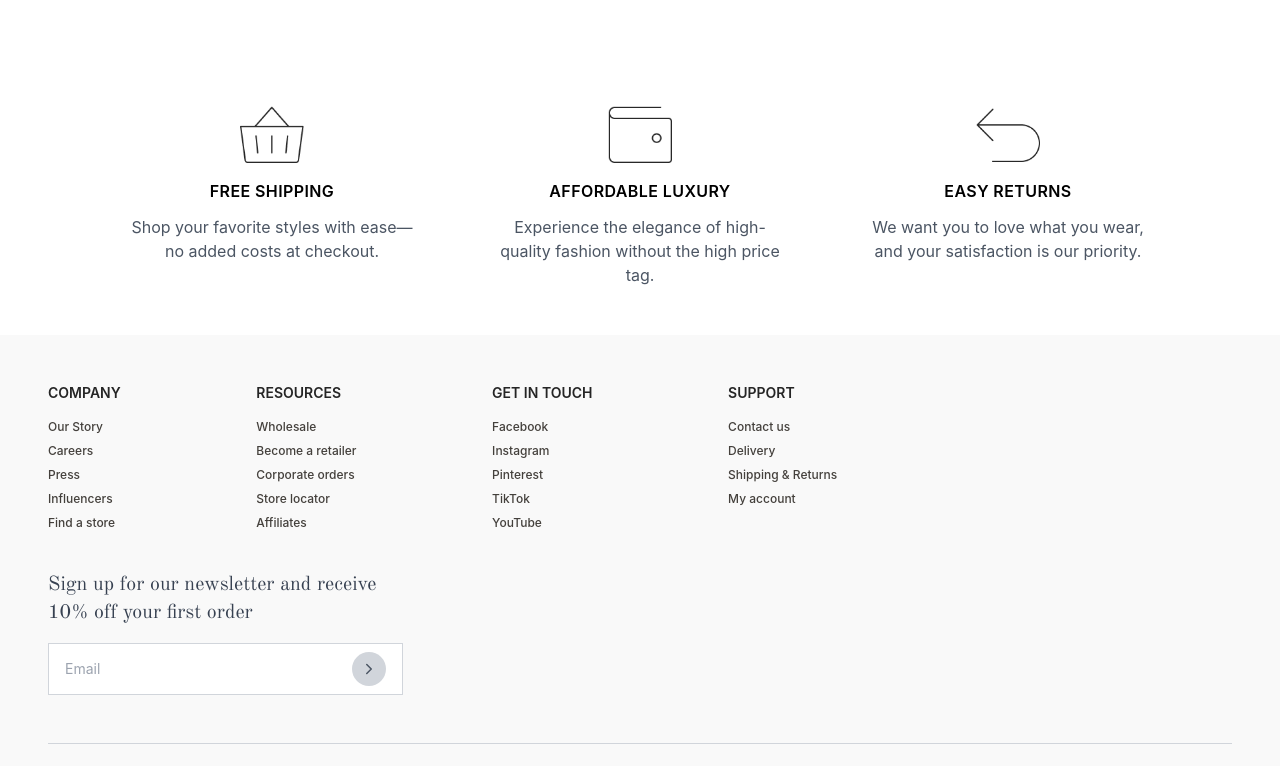
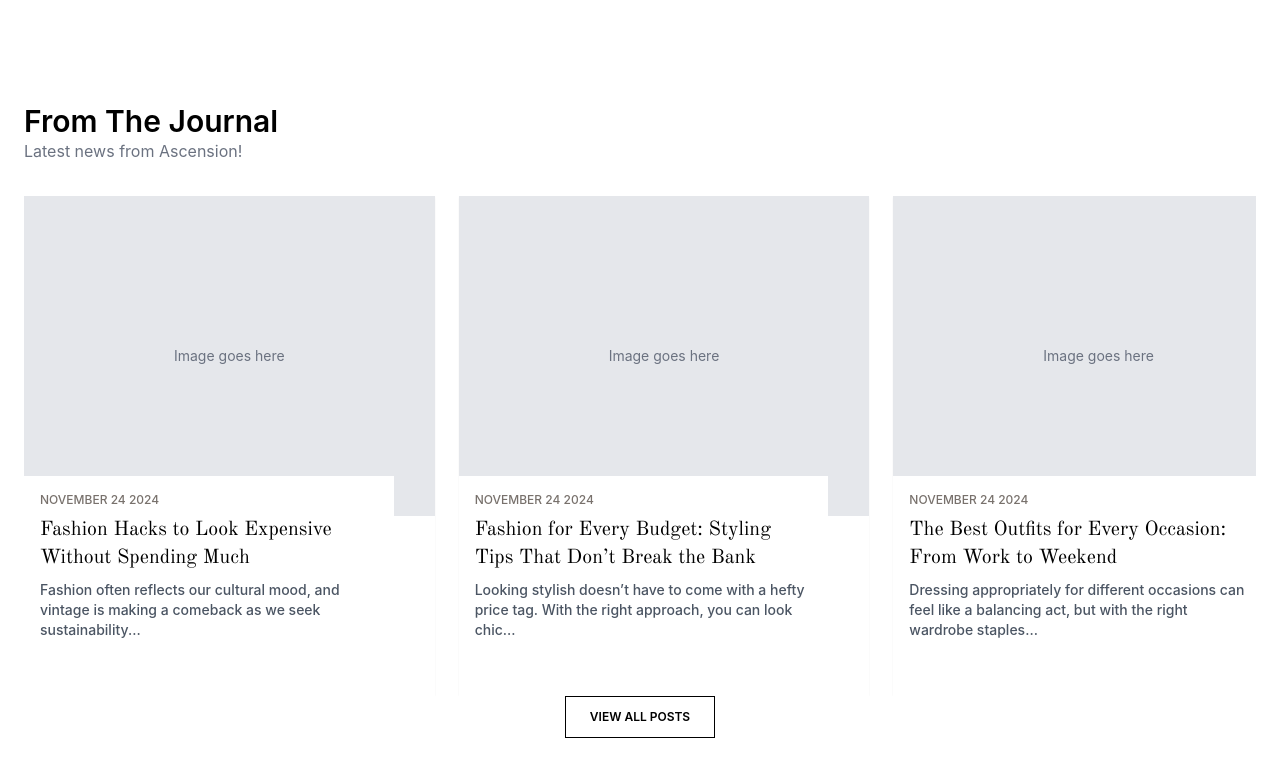
Before and after one commit to Strive-Gaming-Hub/e-commerce-frontend, a Next.js app: page / in a window 1280 px wide. Shown: the part 4185-4951 px from the top of the page. Built offline with nearby package versions, Linux system fonts and the light colour scheme.

Commit message:
created blogs section

```diff
--- a/src/app/layout.js
+++ b/src/app/layout.js
@@ -11,8 +11,8 @@ const inter = Inter({
 });
 
 export const metadata = {
-  title: "Create Next App",
-  description: "Generated by create next app",
+  title: "Shopstar",
+  description: "SAAS based e-commerce software",
 };
 
 export default function RootLayout({ children }) {
--- a/src/app/page.js
+++ b/src/app/page.js
@@ -7,6 +7,7 @@ import ProductsSection from "@/components/ProductsSection/Section";
 import ReviewList from "@/components/Reviews/ReviewList";
 import FeaturesSection from "@/components/Features/FeaturesSection";
 import FeaturedModelsList from "@/components/FeaturedModels/FeaturedModelsList";
+import BlogSection from "@/components/Blogs/BlogSection";
 
 export default function Home() {
   return (
@@ -19,6 +20,7 @@ export default function Home() {
           <ProductsSection />
           <FeaturedModelsList />
           <ReviewList />
+          <BlogSection />
           <FeaturesSection />
       </div>
   );
--- /dev/null
+++ b/src/components/Blogs/BlogCard.jsx
@@ -0,0 +1,30 @@
+import React from "react";
+import Image from "next/image";
+
+const BlogCard = ({ post }) => {
+    return (
+        <div className="w-full bg-white snap-center shadow-sm">
+            <div className="relative w-full h-80 bg-gray-200 flex items-center justify-center">
+                {post.image ? (
+                    <Image
+                        src={post.image}
+                        alt={post.title}
+                        layout="fill"
+                        objectFit="cover"
+                        className="rounded-md"
+                    />
+                ) : (
+                    <span className="text-gray-500 text-sm">Image goes here</span>
+                )}
+            </div>
+
+            <div className="w-[90%] p-4 bg-white relative bottom-10">
+                <p className="text-xs font-medium text-stone-500 uppercase">{post.date}</p>
+                <h3 className="text-xl font-medium font-logo mt-2">{post.title}</h3>
+                <p className="text-sm font-medium text-gray-600 mt-2 line-clamp-3">{post.description}</p>
+            </div>
+        </div>
+    );
+};
+
+export default BlogCard;
--- /dev/null
+++ b/src/components/Blogs/BlogSection.jsx
@@ -0,0 +1,57 @@
+import React from "react";
+import BlogCard from "./BlogCard";
+import Button from "@/components/Button";
+
+const blogPosts = [
+    {
+        id: 1,
+        image: "",
+        date: "November 24 2024",
+        title: "Fashion Hacks to Look Expensive Without Spending Much",
+        description:
+            "Fashion often reflects our cultural mood, and vintage is making a comeback as we seek sustainability...",
+    },
+    {
+        id: 2,
+        image: "",
+        date: "November 24 2024",
+        title: "Fashion for Every Budget: Styling Tips That Don’t Break the Bank",
+        description:
+            "Looking stylish doesn’t have to come with a hefty price tag. With the right approach, you can look chic...",
+    },
+    {
+        id: 3,
+        image: "",
+        date: "November 24 2024",
+        title: "The Best Outfits for Every Occasion: From Work to Weekend",
+        description:
+            "Dressing appropriately for different occasions can feel like a balancing act, but with the right wardrobe staples...",
+    },
+];
+
+const BlogSection = () => {
+    return (
+        <section className="w-full py-12 px-6">
+            <div className="max-w-screen-2xl mx-auto mb-8">
+                <h2 className="text-3xl font-semibold">From The Journal</h2>
+                <p className="text-gray-500">Latest news from Ascension!</p>
+            </div>
+
+            <div className="max-w-screen-2xl mx-auto">
+                <div className="flex overflow-x-auto md:overflow-hidden gap-6 snap-x scroll-smooth custom-scrollbar">
+                    {blogPosts.map((post) => (
+                        <div key={post.id} className="shrink-0 w-[90%] sm:w-[50%] md:w-1/2 lg:w-1/3">
+                            <BlogCard post={post} />
+                        </div>
+                    ))}
+                </div>
+            </div>
+
+            <div className="w-full flex items-center justify-center">
+                <Button text="View All Posts" className="border-black text-black hover:bg-black hover:text-white" />
+            </div>
+        </section>
+    );
+};
+
+export default BlogSection;
```
